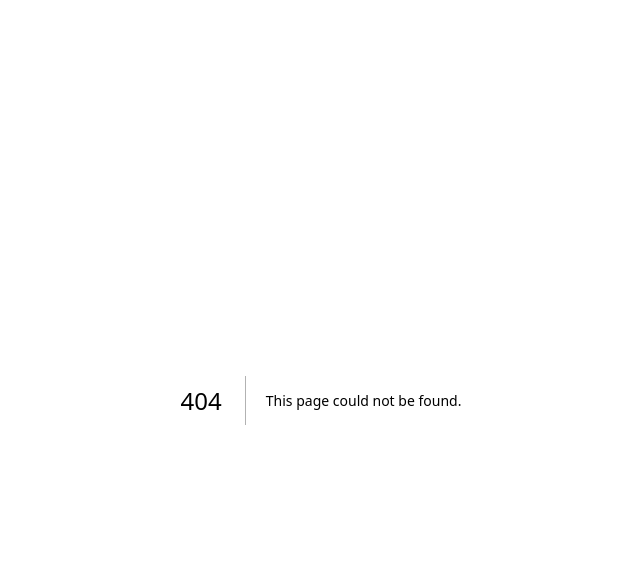
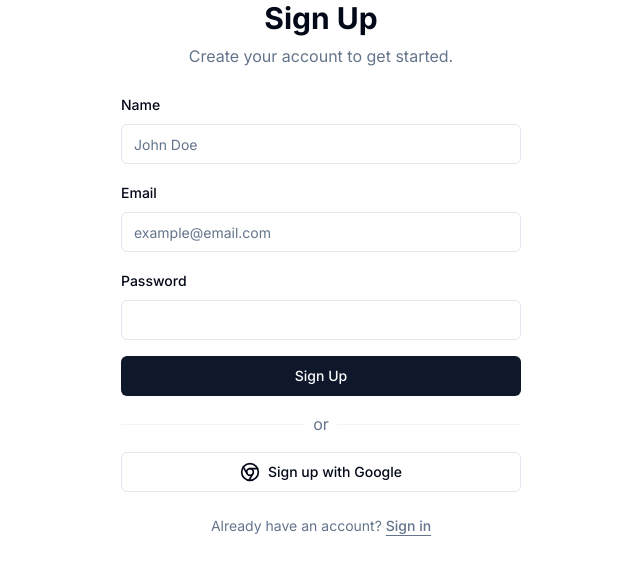
Before and after one commit to pky1341/webchat, a Next.js app: page /sign-up in a window 1280 px wide. Before the commit this address had no page. Shown: the top 572 px of the page, without its empty margins (319-959 px from the left). Built offline with nearby package versions, Linux system fonts and the light colour scheme.

Commit message:
some changes

```diff
--- /dev/null
+++ b/src/app/(auth)/sign-up/page.tsx
@@ -0,0 +1,70 @@
+import { Label } from "@/components/ui/label"
+import { Input } from "@/components/ui/input"
+import { Button } from "@/components/ui/button"
+import Link from "next/link"
+
+export default function SignUpForm() {
+    return (
+        <div className="mx-auto max-w-[400px] space-y-6">
+            <div className="space-y-2 text-center">
+                <h1 className="text-3xl font-bold">Sign Up</h1>
+                <p className="text-muted-foreground">Create your account to get started.</p>
+            </div>
+            <div className="space-y-4">
+                <div className="space-y-2">
+                    <Label htmlFor="name">Name</Label>
+                    <Input id="name" placeholder="John Doe" required />
+                </div>
+                <div className="space-y-2">
+                    <Label htmlFor="email">Email</Label>
+                    <Input id="email" type="email" placeholder="example@email.com" required />
+                </div>
+                <div className="space-y-2">
+                    <Label htmlFor="password">Password</Label>
+                    <Input id="password" type="password" required />
+                </div>
+                <Button type="submit" className="w-full">
+                    Sign Up
+                </Button>
+                <div className="flex items-center justify-center space-x-2">
+                    <span className="h-[1px] w-full bg-muted" />
+                    <span className="text-muted-foreground">or</span>
+                    <span className="h-[1px] w-full bg-muted" />
+                </div>
+                <Button variant="outline" className="w-full">
+                    <ChromeIcon className="mr-2 h-5 w-5" />
+                    Sign up with Google
+                </Button>
+            </div>
+            <div className="text-center text-sm text-muted-foreground">
+                Already have an account?{" "}
+                <Link href="#" className="font-medium underline underline-offset-4" prefetch={false}>
+                    Sign in
+                </Link>
+            </div>
+        </div>
+    )
+}
+
+function ChromeIcon(props: React.SVGAttributes<SVGSVGElement>) {
+    return (
+        <svg
+            {...props}
+            xmlns="http://www.w3.org/2000/svg"
+            width="24"
+            height="24"
+            viewBox="0 0 24 24"
+            fill="none"
+            stroke="currentColor"
+            strokeWidth="2"
+            strokeLinecap="round"
+            strokeLinejoin="round"
+        >
+            <circle cx="12" cy="12" r="10" />
+            <circle cx="12" cy="12" r="4" />
+            <line x1="21.17" x2="12" y1="8" y2="8" />
+            <line x1="3.95" x2="8.54" y1="6.06" y2="14" />
+            <line x1="10.88" x2="15.46" y1="21.94" y2="14" />
+        </svg>
+    )
+}
--- a/src/app/globals.css
+++ b/src/app/globals.css
@@ -1,6 +1,6 @@
 @tailwind base;
-  @tailwind components;
-  @tailwind utilities;
+@tailwind components;
+@tailwind utilities;
 
   @layer base {
     :root {
--- a/src/components/Navbar/Navbar.tsx
+++ b/src/components/Navbar/Navbar.tsx
@@ -46,7 +46,10 @@ export default function Navbar() {
                         <Button variant="outline" size="sm">
                             Sign in
                         </Button>
-                        <Button size="sm">Sign up</Button>
+                        <Link href="/sign-up">
+                            <Button size="sm">Sign up</Button>
+                        </Link>
+
                         <ModeToggle />
                     </div>
                 </div>
--- a/src/components/ThemeToggle.tsx
+++ b/src/components/ThemeToggle.tsx
@@ -13,12 +13,28 @@ import {
 } from "@/components/ui/dropdown-menu";
 
 export function ModeToggle() {
-    const { setTheme } = useTheme();
+    const { theme, setTheme } = useTheme();
+    const [mounted, setMounted] = React.useState(false);
+    React.useEffect(() => {
+        setMounted(true);
+    }, []);
+
+    if (!mounted) {
+        return null;
+    }
+
 
     return (
         <DropdownMenu>
             <DropdownMenuTrigger asChild>
-                <Button variant="outline" size="icon">
+                <Button
+                    variant="outline"
+                    size="icon"
+                    className={`${theme === 'light'
+                            ? 'bg-muted hover:bg-muted/80'
+                            : 'bg-background hover:bg-accent'
+                        } transition-colors`}
+                >
                     <Sun className="h-[1.2rem] w-[1.2rem] rotate-0 scale-100 transition-all dark:-rotate-90 dark:scale-0" />
                     <Moon className="absolute h-[1.2rem] w-[1.2rem] rotate-90 scale-0 transition-all dark:rotate-0 dark:scale-100" />
                     <span className="sr-only">Toggle theme</span>
--- /dev/null
+++ b/src/components/ui/form.tsx
@@ -0,0 +1,176 @@
+import * as React from "react"
+import * as LabelPrimitive from "@radix-ui/react-label"
+import { Slot } from "@radix-ui/react-slot"
+import {
+  Controller,
+  ControllerProps,
+  FieldPath,
+  FieldValues,
+  FormProvider,
+  useFormContext,
+} from "react-hook-form"
+
+import { cn } from "@/lib/utils"
+import { Label } from "@/components/ui/label"
+
+const Form = FormProvider
+
+type FormFieldContextValue<
+  TFieldValues extends FieldValues = FieldValues,
+  TName extends FieldPath<TFieldValues> = FieldPath<TFieldValues>
+> = {
+  name: TName
+}
+
+const FormFieldContext = React.createContext<FormFieldContextValue>(
+  {} as FormFieldContextValue
+)
+
+const FormField = <
+  TFieldValues extends FieldValues = FieldValues,
+  TName extends FieldPath<TFieldValues> = FieldPath<TFieldValues>
+>({
+  ...props
+}: ControllerProps<TFieldValues, TName>) => {
+  return (
+    <FormFieldContext.Provider value={{ name: props.name }}>
+      <Controller {...props} />
+    </FormFieldContext.Provider>
+  )
+}
+
+const useFormField = () => {
+  const fieldContext = React.useContext(FormFieldContext)
+  const itemContext = React.useContext(FormItemContext)
+  const { getFieldState, formState } = useFormContext()
+
+  const fieldState = getFieldState(fieldContext.name, formState)
+
+  if (!fieldContext) {
+    throw new Error("useFormField should be used within <FormField>")
+  }
+
+  const { id } = itemContext
+
+  return {
+    id,
+    name: fieldContext.name,
+    formItemId: `${id}-form-item`,
+    formDescriptionId: `${id}-form-item-description`,
+    formMessageId: `${id}-form-item-message`,
+    ...fieldState,
+  }
+}
+
+type FormItemContextValue = {
+  id: string
+}
+
+const FormItemContext = React.createContext<FormItemContextValue>(
+  {} as FormItemContextValue
+)
+
+const FormItem = React.forwardRef<
+  HTMLDivElement,
+  React.HTMLAttributes<HTMLDivElement>
+>(({ className, ...props }, ref) => {
+  const id = React.useId()
+
+  return (
+    <FormItemContext.Provider value={{ id }}>
+      <div ref={ref} className={cn("space-y-2", className)} {...props} />
+    </FormItemContext.Provider>
+  )
+})
+FormItem.displayName = "FormItem"
+
+const FormLabel = React.forwardRef<
+  React.ElementRef<typeof LabelPrimitive.Root>,
+  React.ComponentPropsWithoutRef<typeof LabelPrimitive.Root>
+>(({ className, ...props }, ref) => {
+  const { error, formItemId } = useFormField()
+
+  return (
+    <Label
+      ref={ref}
+      className={cn(error && "text-destructive", className)}
+      htmlFor={formItemId}
+      {...props}
+    />
+  )
+})
+FormLabel.displayName = "FormLabel"
+
+const FormControl = React.forwardRef<
+  React.ElementRef<typeof Slot>,
+  React.ComponentPropsWithoutRef<typeof Slot>
+>(({ ...props }, ref) => {
+  const { error, formItemId, formDescriptionId, formMessageId } = useFormField()
+
+  return (
+    <Slot
+      ref={ref}
+      id={formItemId}
+      aria-describedby={
+        !error
+          ? `${formDescriptionId}`
+          : `${formDescriptionId} ${formMessageId}`
+      }
+      aria-invalid={!!error}
+      {...props}
+    />
+  )
+})
+FormControl.displayName = "FormControl"
+
+const FormDescription = React.forwardRef<
+  HTMLParagraphElement,
+  React.HTMLAttributes<HTMLParagraphElement>
+>(({ className, ...props }, ref) => {
+  const { formDescriptionId } = useFormField()
+
+  return (
+    <p
+      ref={ref}
+      id={formDescriptionId}
+      className={cn("text-sm text-muted-foreground", className)}
+      {...props}
+    />
+  )
+})
+FormDescription.displayName = "FormDescription"
+
+const FormMessage = React.forwardRef<
+  HTMLParagraphElement,
+  React.HTMLAttributes<HTMLParagraphElement>
+>(({ className, children, ...props }, ref) => {
+  const { error, formMessageId } = useFormField()
+  const body = error ? String(error?.message) : children
+
+  if (!body) {
+    return null
+  }
+
+  return (
+    <p
+      ref={ref}
+      id={formMessageId}
+      className={cn("text-sm font-medium text-destructive", className)}
+      {...props}
+    >
+      {body}
+    </p>
+  )
+})
+FormMessage.displayName = "FormMessage"
+
+export {
+  useFormField,
+  Form,
+  FormItem,
+  FormLabel,
+  FormControl,
+  FormDescription,
+  FormMessage,
+  FormField,
+}
--- /dev/null
+++ b/src/components/ui/label.tsx
@@ -0,0 +1,26 @@
+"use client"
+
+import * as React from "react"
+import * as LabelPrimitive from "@radix-ui/react-label"
+import { cva, type VariantProps } from "class-variance-authority"
+
+import { cn } from "@/lib/utils"
+
+const labelVariants = cva(
+  "text-sm font-medium leading-none peer-disabled:cursor-not-allowed peer-disabled:opacity-70"
+)
+
+const Label = React.forwardRef<
+  React.ElementRef<typeof LabelPrimitive.Root>,
+  React.ComponentPropsWithoutRef<typeof LabelPrimitive.Root> &
+    VariantProps<typeof labelVariants>
+>(({ className, ...props }, ref) => (
+  <LabelPrimitive.Root
+    ref={ref}
+    className={cn(labelVariants(), className)}
+    {...props}
+  />
+))
+Label.displayName = LabelPrimitive.Root.displayName
+
+export { Label }
--- /dev/null
+++ b/src/components/ui/separator.tsx
@@ -0,0 +1,31 @@
+"use client"
+
+import * as React from "react"
+import * as SeparatorPrimitive from "@radix-ui/react-separator"
+
+import { cn } from "@/lib/utils"
+
+const Separator = React.forwardRef<
+  React.ElementRef<typeof SeparatorPrimitive.Root>,
+  React.ComponentPropsWithoutRef<typeof SeparatorPrimitive.Root>
+>(
+  (
+    { className, orientation = "horizontal", decorative = true, ...props },
+    ref
+  ) => (
+    <SeparatorPrimitive.Root
+      ref={ref}
+      decorative={decorative}
+      orientation={orientation}
+      className={cn(
+        "shrink-0 bg-border",
+        orientation === "horizontal" ? "h-[1px] w-full" : "h-full w-[1px]",
+        className
+      )}
+      {...props}
+    />
+  )
+)
+Separator.displayName = SeparatorPrimitive.Root.displayName
+
+export { Separator }
```
Also changed, not shown: package.json (+6 -1 lines), src/app/(app)/page.tsx (renamed from src/app/page.tsx), 1 other file (tests, documents, lock files or other folders).
